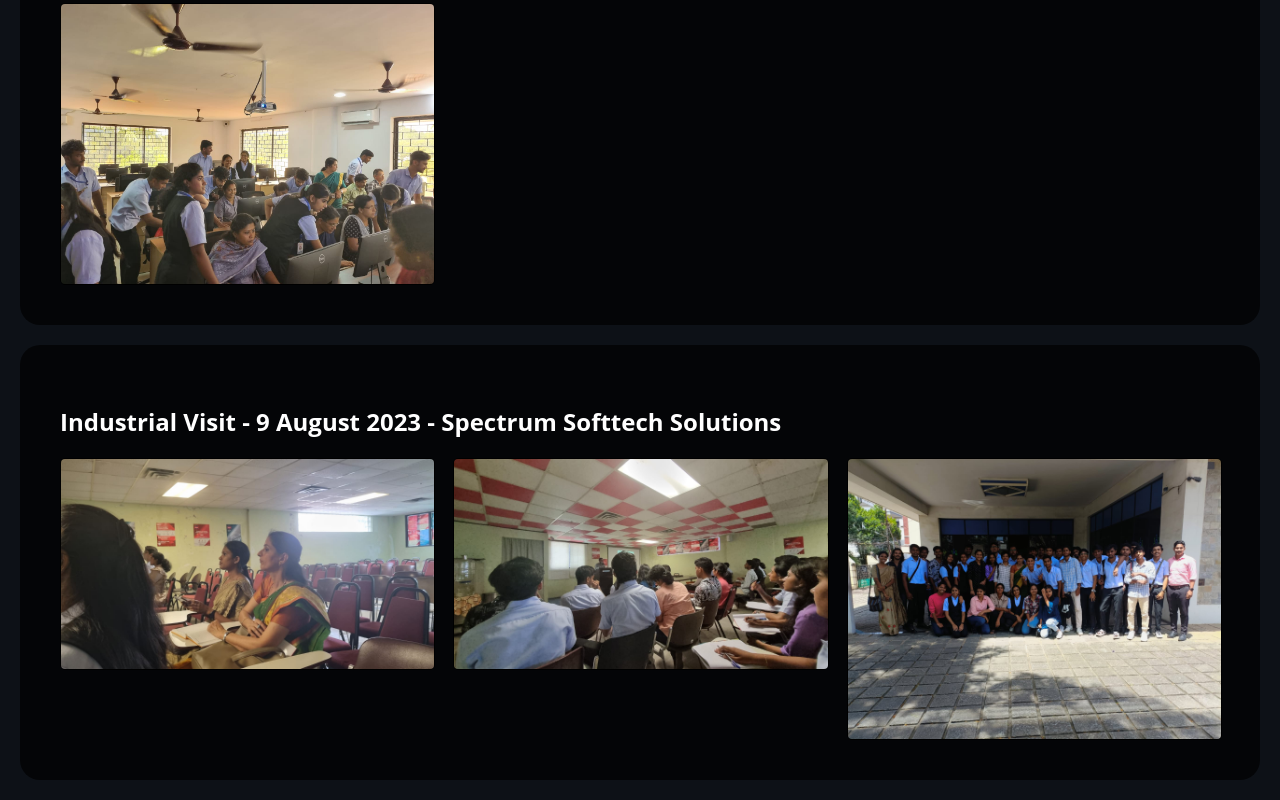
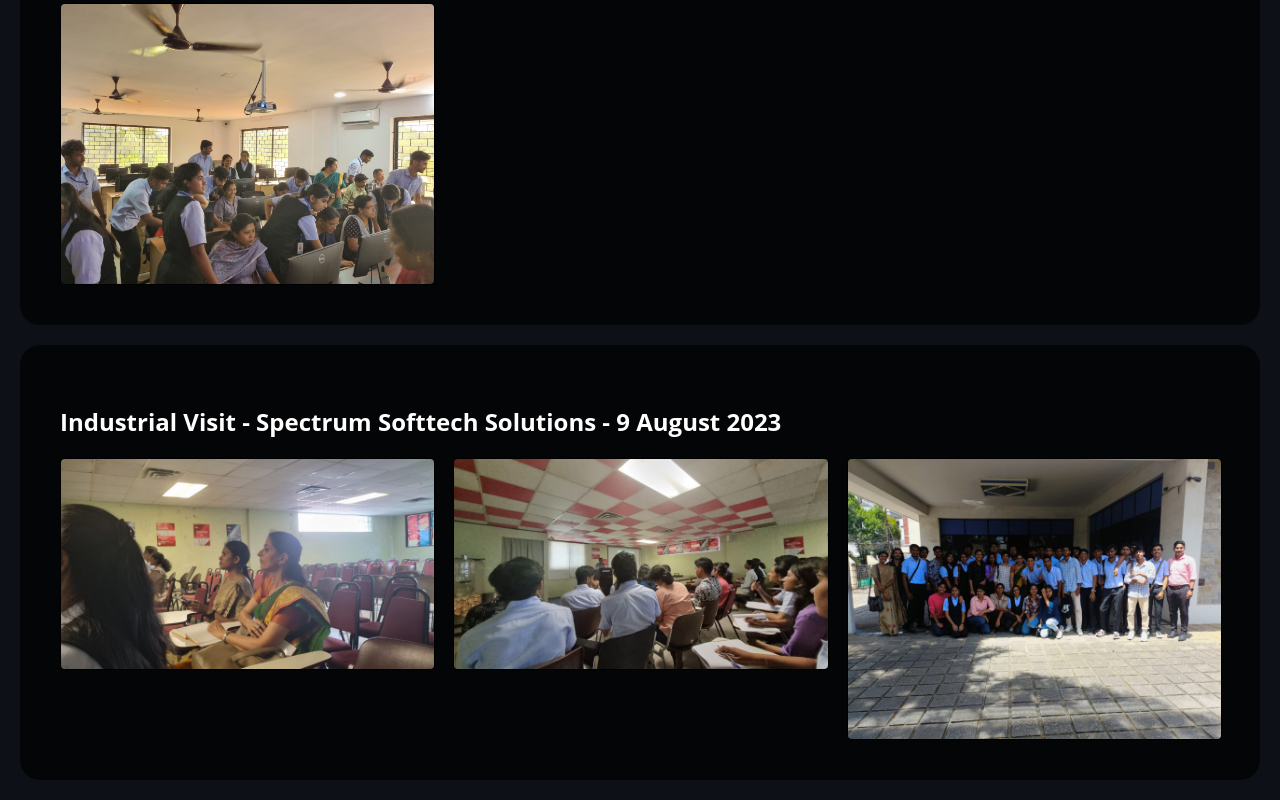
Before and after one commit to athuull/codingClub-frontend, a website built with webpack: page gallery.html in a window 1280 px wide. Shown: the part 1076-1876 px from the top of the page. Built offline with nearby package versions, Linux system fonts and the light colour scheme; some packages are replaced by stand-ins of ours.

Commit message:
minor changes

```diff
--- a/gallery.html
+++ b/gallery.html
@@ -35,7 +35,7 @@
 </section>
 <section class="card">
         <div class="event-details">
-            <h3>Industrial Visit - 9 August 2023 - Spectrum Softtech Solutions</h3>
+            <h3>Industrial Visit - Spectrum Softtech Solutions - 9 August 2023</h3>
         </div>
         <div class="image-container">
             <img src="images/iv/image1.jpg" alt="Industrial Visit Image 1">
```
